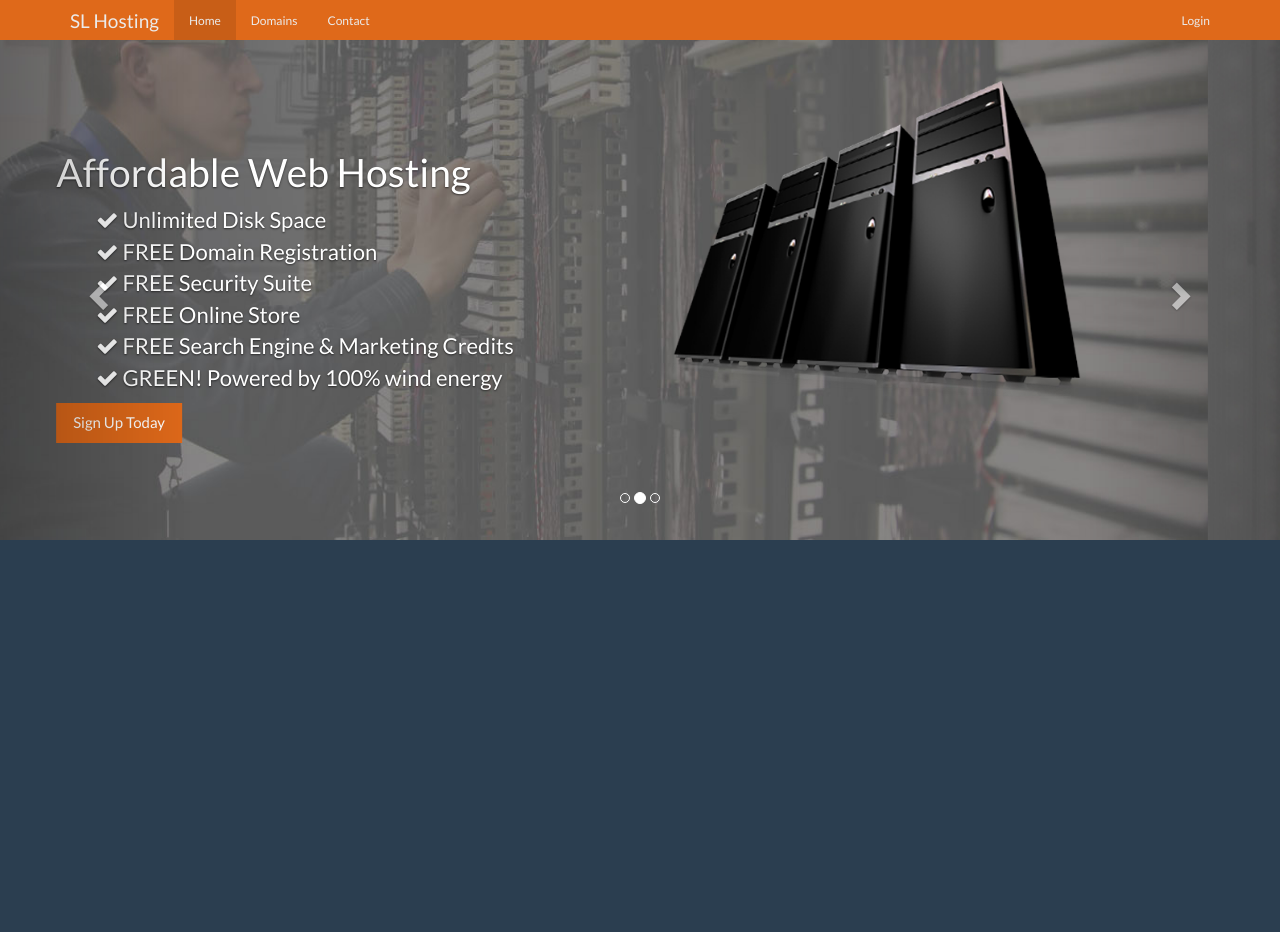
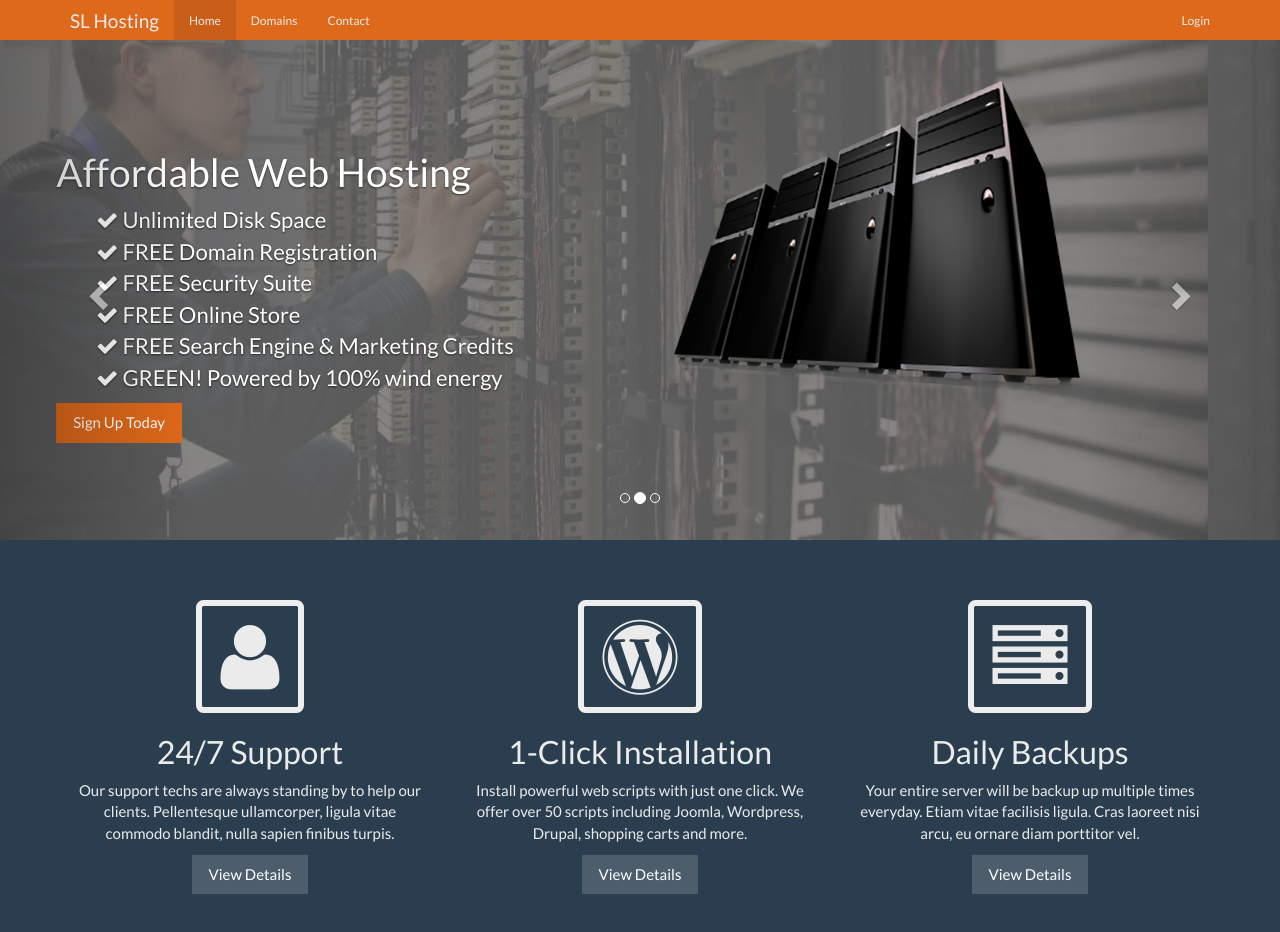
Before and after one commit to stacielove/web-hosting-bootstrap, a plain HTML site: page index.html in a window 1280 px wide. Before the commit the page ends 800 px from the top, so only its background shows below. Drawn offline with nearby package versions, Linux system fonts and the light colour scheme.

Commit message:
Add marketing section, containing 3x 4col icon blocks with icon, headings and paragraphs - also provided css for section.

```diff
--- a/css/style.css
+++ b/css/style.css
@@ -1,6 +1,11 @@
 body {
   padding-top: 40px;
 }
+
+/*section {
+	margin: 30px 0;
+}
+*/
 
 /*Main Carousel*/
 .carousel {
@@ -41,3 +46,13 @@ body {
 .feature-list {
 	list-style: none;
 }
+
+/*Marketing Section*/
+.marketing {
+	text-align: center;
+	margin: 30px 0;
+}
+
+.marketing h2 {
+	font-weight: normal;
+}
--- a/index.html
+++ b/index.html
@@ -132,6 +132,30 @@
     </div>
   </section>
 
+  <section class="marketing">
+    <div class="container">
+      <div class="row">
+        <div class="col-md-4">
+          <i class="fa fa-user fa-5x fa-border"></i>
+          <h2>24/7 Support</h2>
+          <p>Our support techs are always standing by to help our clients. Pellentesque ullamcorper, ligula vitae commodo blandit, nulla sapien finibus turpis. </p>
+          <p><a href="#" class="btn btn-default">View Details</a></p>
+        </div>
+        <div class="col-md-4">
+          <i class="fa fa-wordpress fa-5x fa-border"></i>
+          <h2>1-Click Installation</h2>
+          <p>Install powerful web scripts with just one click. We offer over 50 scripts including Joomla, Wordpress, Drupal, shopping carts and more.</p>
+          <p><a href="#" class="btn btn-default">View Details</a></p>
+        </div>
+        <div class="col-md-4">
+          <i class="fa fa-server fa-5x fa-border"></i>
+          <h2>Daily Backups</h2>
+          <p>Your entire server will be backup up multiple times everyday. Etiam vitae facilisis ligula. Cras laoreet nisi arcu, eu ornare diam porttitor vel.</p>
+          <p><a href="#" class="btn btn-default">View Details</a></p>
+        </div>
+      </div>
+    </div>
+  </section>
 
     <!-- Bootstrap core JavaScript
     ================================================== -->
```
